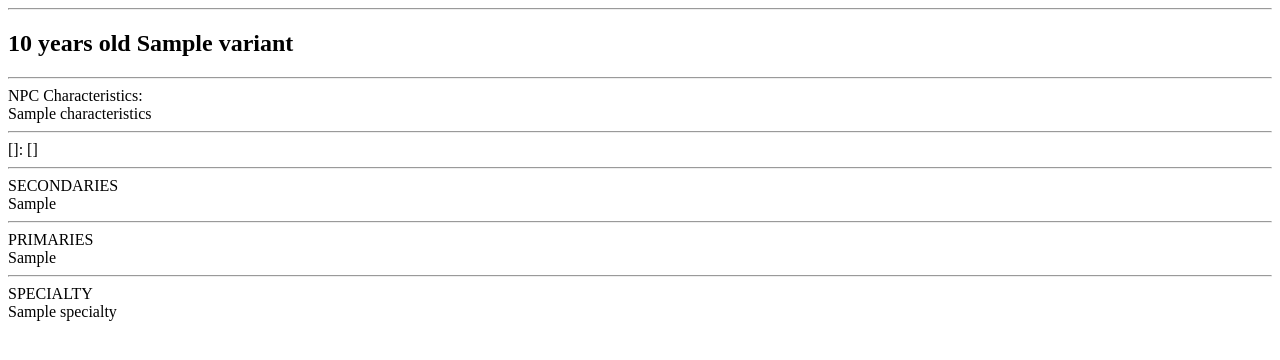
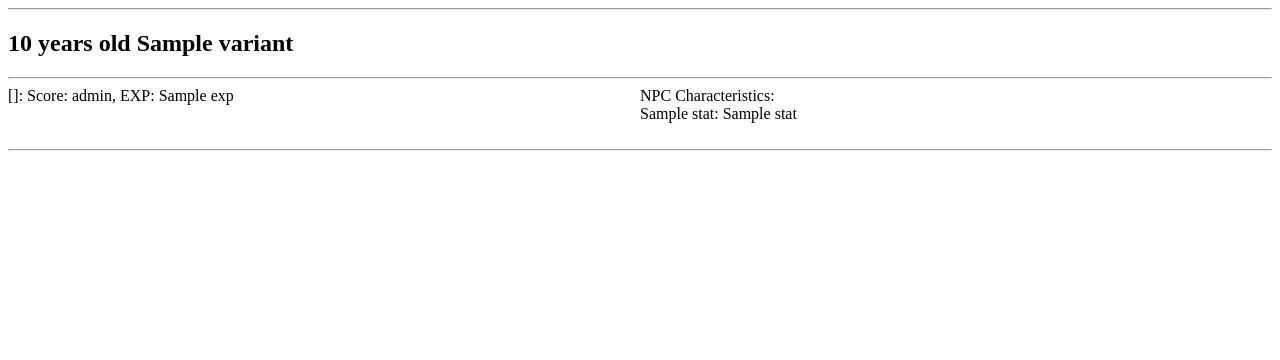
Before and after one commit to Mesona/ars_python_tools, a Flask app: template NPCCreator/templates/show_npc.html in a window 1280 px wide. Shown: the top 360 px of the page. Run offline with Flask 2, Linux system fonts and the light colour scheme; the template is opened without the code that fills it: most values are stand-ins (such as "Sample title", 1, 10 or a date in 2020).

Commit message:
Touchup generated html

```diff
--- a/NPCCreator/templates/show_npc.html
+++ b/NPCCreator/templates/show_npc.html
@@ -5,31 +5,47 @@
       <title>NPC Creator</title>
   </head>
   <body>
-    <div>
+    <div style="width: 100%">
       <hr>
       <h2>{{npc.age}} years old {{npc.variant}}</h2>
       <hr>
-      NPC Characteristics: <br>
-      {{npc.characteristics}}
-      <hr>
-      {% for ability in abilities %}
-        {{ability}}: {{abilities[ability]}}
-        <br>
-      {% endfor %}
-      <hr>
-      SECONDARIES
-      <br>
-      {{npc.secondary_abilities}}
-      <hr>
-      PRIMARIES
-      <br>
-      {{npc.primary_ability}}
-      <hr>
-      SPECIALTY <br>
-      {{npc.specialty}}
+      <div style="float:left; width: 50%">
+        {% for ability in abilities %}
+          <div id=ability>
+            {{ability}}: Score: {{abilities[ability]['level']}}, EXP: {{abilities[ability]['exp']}}
+          </div>
+          <script>
+            document.getElementById(ability).innerHTML = Math.floor(Math.sqrt(8*((abilities[ability]) / 5) + 1) - 1) / 2));
+            document.getElementById({{ability}}).innerHTML = "test"
+          </script>
+          <br>
+        {% endfor %}
+      </div>
+      <div stlye="float:right;">
+        NPC Characteristics: <br>
+        {% for stat in npc.characteristics %}
+          {{stat}}: {{npc.characteristics[stat]}}<br>
+        {% endfor %}
+      </div>
     </div>
-    <div>
+    <br>
+    <hr>
+    <div hidden "TO RETURN TO LATER">
+      KEYS: {{abilities.keys()}}
+      NL: {{"Native Language" in abilities.keys()}}
+      <p id="nl">Test</p>
+      <script>
+        if (abilities.hasAttribute('Native Language')) {
+          document.getElementById("nl").innerHTML = "yo:";
+        }
+      </script>
+      <p id="useful"><h4>Useful Numbers!</h4></p>
+
+      <script>
+      if ("brawl" in abilities.keys()) {
+        document.getElementById("useful").innerHTML = "Brawl:";
+      }
+      </script>
     </div>
-  </form>
   </body>
 </html>
```
Also changed, not shown: NPCCreator/gen_npc.py (+18 -0 lines).
